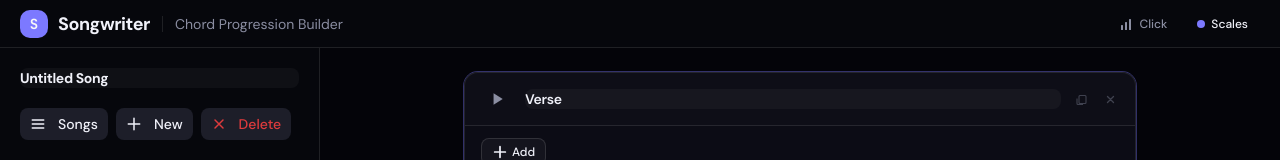
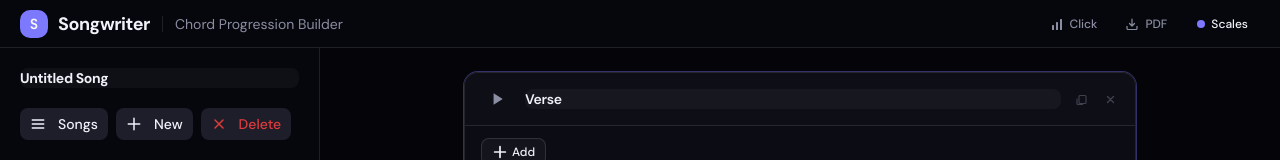
Before and after one commit to KDesp73/songwriter, a Next.js app: page / in a window 1280 px wide. Shown: the top 160 px of the page. Built offline with nearby package versions, Linux system fonts and the light colour scheme.

Commit message:
feat: export

```diff
--- a/components/ChordProgressionBuilder.tsx
+++ b/components/ChordProgressionBuilder.tsx
@@ -150,6 +150,40 @@ export default function ChordProgressionBuilder() {
     updateSong((s) => ({ ...s, capoFret: fret }))
   }
 
+  async function handleExport() {
+    const { default: jsPDF } = await import("jspdf")
+    const doc = new jsPDF({ unit: "mm", format: "a4" })
+    let y = 20
+
+    function wrap(text: string, size: number, style: "bold" | "normal" = "normal", indent = 0) {
+      doc.setFont("helvetica", style)
+      doc.setFontSize(size)
+      doc.text(indent > 0 ? "  " + text : text, 10 + indent, y)
+      y += size * 0.35
+    }
+
+    wrap(song.title, 22, "bold")
+    wrap(`Key: ${song.key} ${song.scale}  |  BPM: ${song.tempo}${song.capoFret > 0 ? `  |  Capo: Fret ${song.capoFret}` : ""}`, 10)
+    y += 4
+
+    for (const section of song.sections) {
+      if (section.progression.length === 0) continue
+      if (y > 270) { doc.addPage(); y = 20 }
+      wrap(section.name, 14, "bold")
+      const chords = section.progression.map(s => s.chord.quality ? `${s.chord.root}${s.chord.quality}` : s.chord.root)
+      wrap(chords.join("  —  "), 12, "bold", 2)
+      y += 3
+    }
+
+    y = Math.max(y, 275)
+    doc.setFont("helvetica", "normal")
+    doc.setFontSize(8)
+    doc.setTextColor(150)
+    doc.text("Generated by Songwriter", 10, y)
+
+    doc.save(`${song.title.replace(/[^a-zA-Z0-9]/g, "_")}.pdf`)
+  }
+
   const [copiedSection, setCopiedSection] = useState<Section | null>(null)
 
   function handleCopySection(sectionId: string) {
@@ -175,7 +209,7 @@ export default function ChordProgressionBuilder() {
 
   return (
     <div className="flex h-dvh flex-col">
-      <Header metronome={metronome} onMetronomeChange={setMetronome} />
+      <Header metronome={metronome} onMetronomeChange={setMetronome} onExport={handleExport} />
       <div className="flex flex-1 overflow-hidden">
         {/* Sidebar */}
         <aside className="flex w-80 shrink-0 flex-col overflow-y-auto border-r border-border bg-sidebar">
--- a/components/Header.tsx
+++ b/components/Header.tsx
@@ -7,9 +7,10 @@ import ScaleExplorer from "./ScaleExplorer"
 interface HeaderProps {
   metronome: boolean
   onMetronomeChange: (on: boolean) => void
+  onExport: () => void
 }
 
-export default function Header({ metronome, onMetronomeChange }: HeaderProps) {
+export default function Header({ metronome, onMetronomeChange, onExport }: HeaderProps) {
   const [showScales, setShowScales] = useState(false)
 
   return (
@@ -44,6 +45,17 @@ export default function Header({ metronome, onMetronomeChange }: HeaderProps) {
             </svg>
             Click
           </button>
+          <button
+            onClick={onExport}
+            className="flex h-7 items-center gap-1.5 rounded-lg px-2.5 text-xs font-medium text-muted-foreground transition-colors hover:bg-muted hover:text-foreground"
+            title="Download PDF"
+          >
+            <svg width="14" height="14" viewBox="0 0 14 14" fill="none">
+              <path d="M7 2V9M7 9L4.5 6.5M7 9L9.5 6.5" stroke="currentColor" strokeWidth="1.2" strokeLinecap="round" strokeLinejoin="round" />
+              <path d="M2 9V11.5C2 12.05 2.45 12.5 3 12.5H11C11.55 12.5 12 12.05 12 11.5V9" stroke="currentColor" strokeWidth="1.2" fill="none" />
+            </svg>
+            PDF
+          </button>
           <Button variant="ghost" size="sm" onClick={() => setShowScales(true)} className="h-7 gap-1.5 rounded-lg text-xs">
             <span className="inline-block size-2 rounded-full bg-primary" />
             Scales
--- a/package.json
+++ b/package.json
@@ -12,6 +12,7 @@
     "@base-ui/react": "^1.5.0",
     "class-variance-authority": "^0.7.1",
     "clsx": "^2.1.1",
+    "jspdf": "^4.2.1",
     "lucide-react": "^1.17.0",
     "next": "16.2.9",
     "react": "19.2.4",
```
Also changed, not shown: 1 other file (tests, documents, lock files or other folders).
